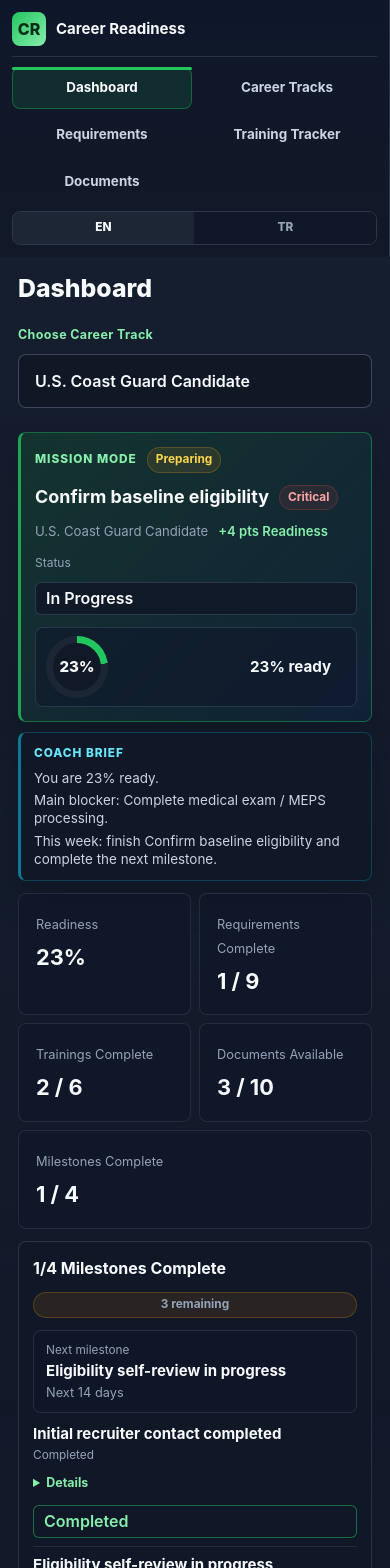
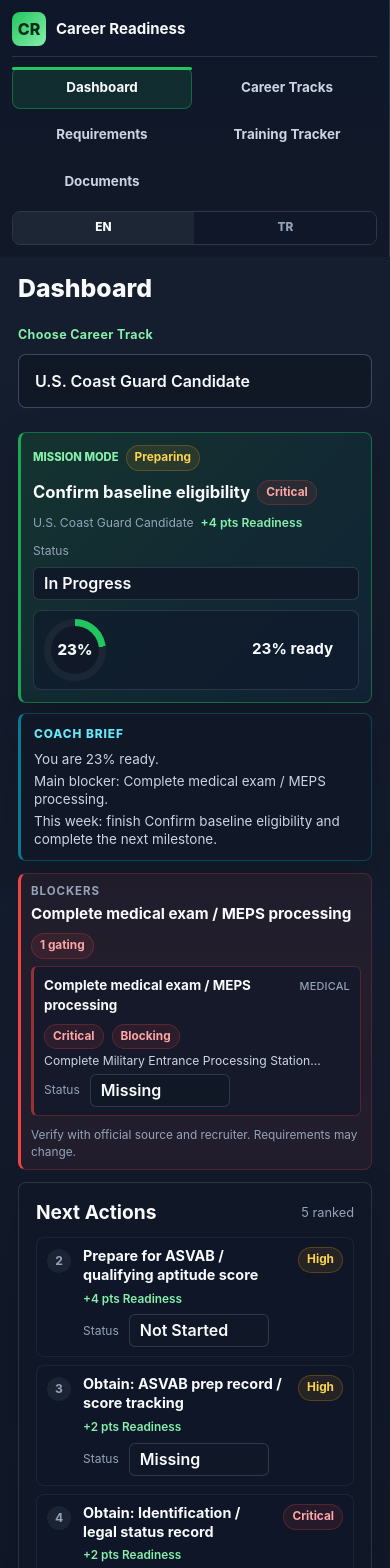
Before and after one commit to omarmanas/career-readiness-platform, a React (Vite) app: page / in a window 390 px wide. Shown: the top 1568 px of the page. Built offline with nearby package versions, Linux system fonts and the light colour scheme.

Commit message:
ux: polish dashboard mobile hierarchy

```diff
--- a/src/App.css
+++ b/src/App.css
@@ -2731,9 +2731,9 @@
   }
 
   .mission-card {
-    gap: 12px;
+    gap: 10px;
     grid-template-columns: 1fr;
-    padding: 14px;
+    padding: 12px;
   }
 
   .mission-score {
@@ -2742,12 +2742,33 @@
   }
 
   .mission-title-row h3 {
-    font-size: 1.12rem;
+    font-size: 1.04rem;
+    line-height: 1.22;
   }
 
   .mission-status-control {
     min-width: 0;
     width: 100%;
+  }
+
+  .mission-card-main {
+    gap: 9px;
+  }
+
+  .mission-kicker-row,
+  .mission-title-row,
+  .mission-control-row,
+  .mission-meta {
+    gap: 7px;
+  }
+
+  .mission-kicker {
+    font-size: 0.7rem;
+    letter-spacing: 0;
+  }
+
+  .mission-meta {
+    font-size: 0.76rem;
   }
 
   .analysis-cta-panel {
@@ -2844,8 +2865,70 @@
   }
 
   .coach-brief-line {
+    display: -webkit-box;
     font-size: 0.84rem;
     line-height: 1.35;
+    overflow: hidden;
+    -webkit-box-orient: vertical;
+    -webkit-line-clamp: 2;
+  }
+
+  .blockers-strip {
+    gap: 7px;
+    padding: 9px 10px;
+  }
+
+  .blockers-strip-header,
+  .blocker-item-header {
+    align-items: flex-start;
+    flex-direction: column;
+  }
+
+  .blockers-list {
+    grid-template-columns: 1fr;
+  }
+
+  .next-actions-list {
+    gap: 8px;
+  }
+
+  .next-action-item {
+    padding: 9px 10px;
+  }
+
+  .readiness-snapshot {
+    gap: 6px;
+  }
+
+  .readiness-snapshot-card {
+    padding: 8px 9px;
+  }
+
+  .readiness-snapshot-card:first-child {
+    display: none;
+  }
+
+  .readiness-snapshot-card span {
+    font-size: 0.68rem;
+    line-height: 1.2;
+  }
+
+  .readiness-snapshot-card strong {
+    font-size: 0.92rem;
+  }
+
+  .milestone-progress-panel {
+    gap: 9px;
+    padding: 12px;
+  }
+
+  .milestone-list {
+    gap: 7px;
+  }
+
+  .milestone-row {
+    gap: 8px;
+    padding: 10px;
   }
 
   .requirement-coach-panel,
--- a/src/components/DashboardView.tsx
+++ b/src/components/DashboardView.tsx
@@ -233,6 +233,14 @@
       <CoachBriefCard selectedTrack={selectedTrack} language={language} />
       </div>
 
+      <ActionCenterPanel
+        selectedTrack={selectedTrack}
+        isInteractive={isInteractive}
+        language={language}
+        onReqStatusChange={onReqStatusChange}
+        onDocStatusChange={onDocStatusChange}
+      />
+
       <section
         className="readiness-snapshot"
         aria-label={getText(language, 'readinessSnapshot')}
@@ -338,14 +346,6 @@
         </div>
       </article>
 
-      <ActionCenterPanel
-        selectedTrack={selectedTrack}
-        isInteractive={isInteractive}
-        language={language}
-        onReqStatusChange={onReqStatusChange}
-        onDocStatusChange={onDocStatusChange}
-      />
-
       <article className="analysis-cta-panel">
         <div>
           <h3>{getText(language, 'analysisCenter')}</h3>
```
